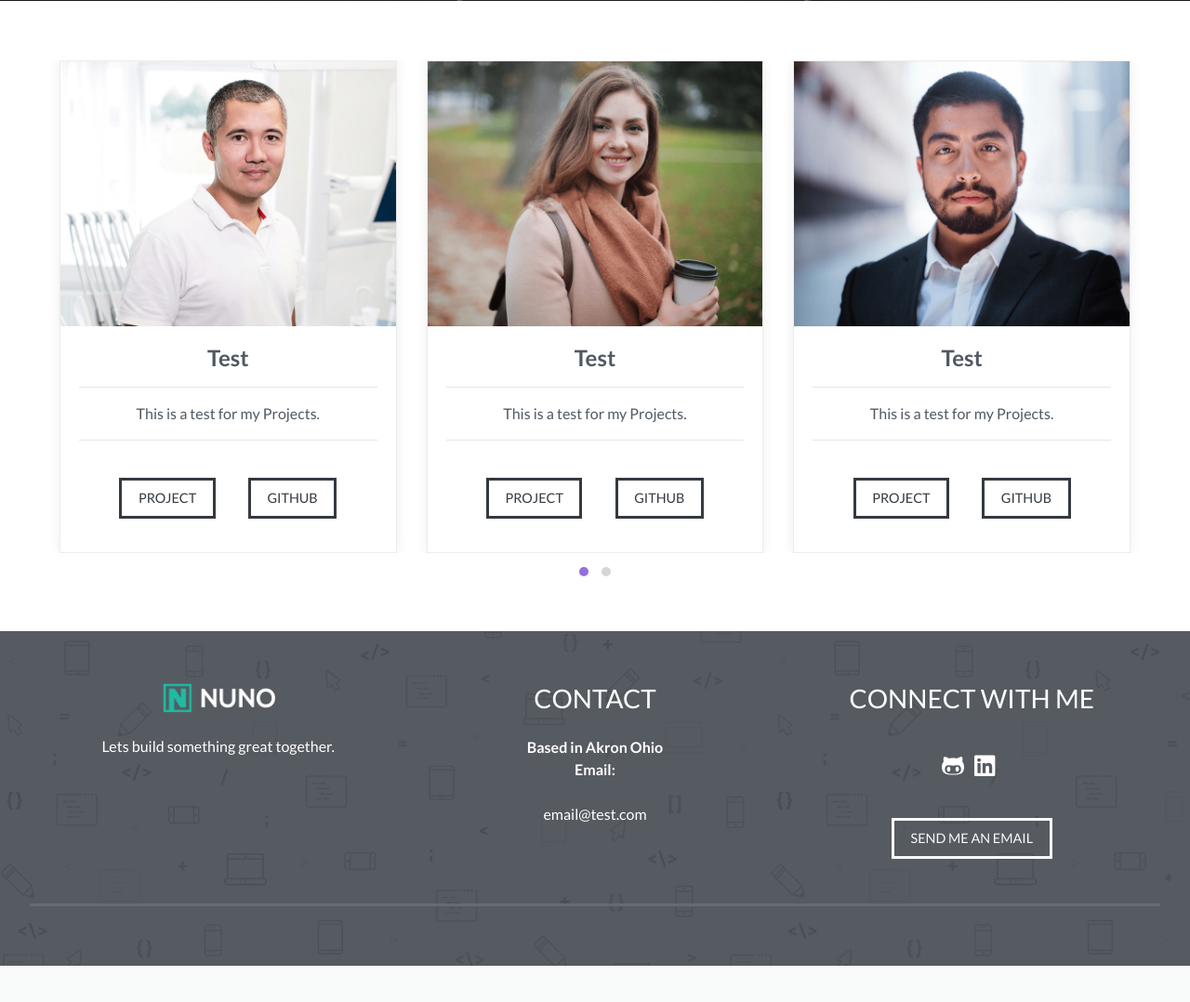
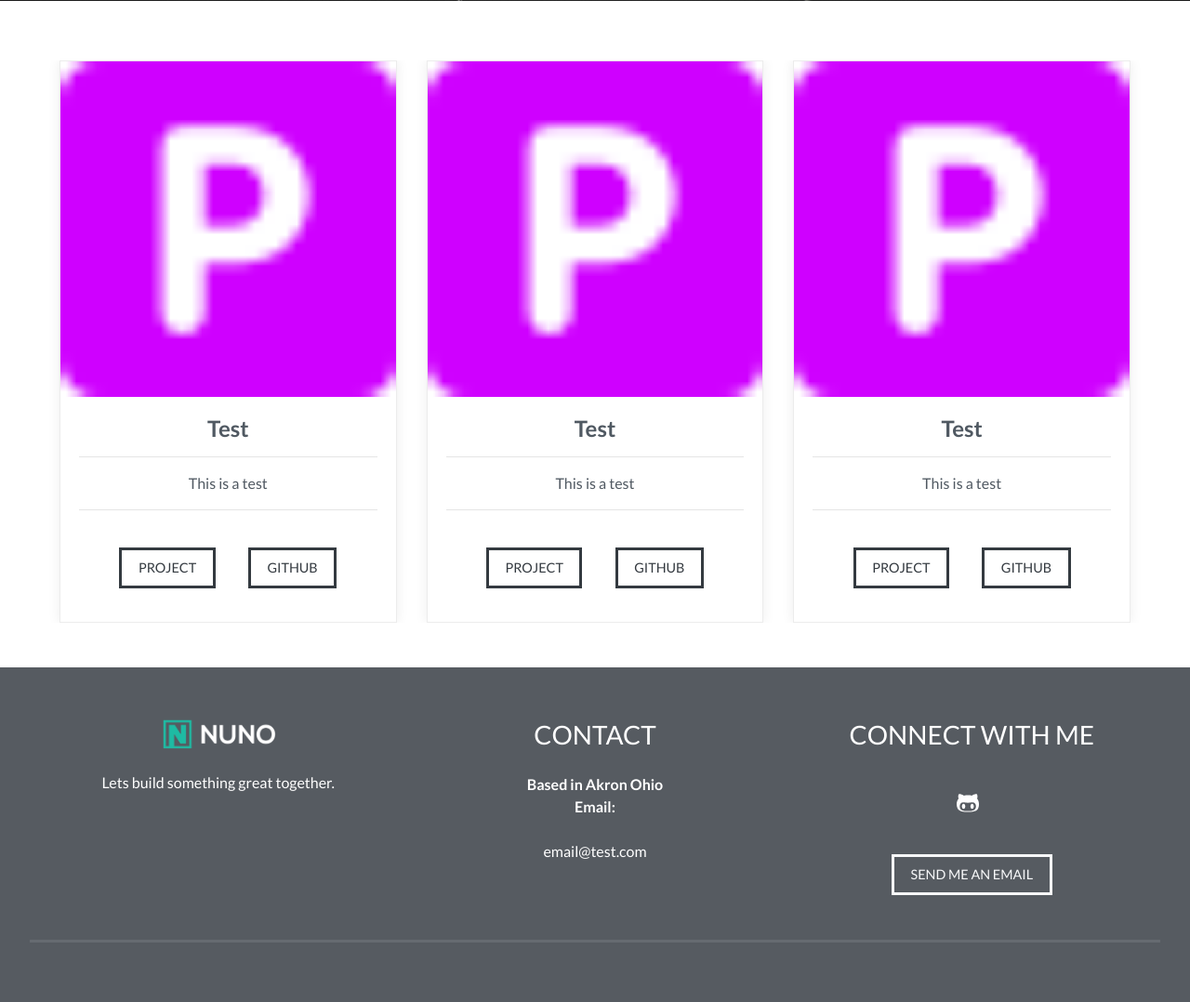
Before and after one commit to Logoplata/portfoliov2-project, a Django app: page /portfolio/ in a window 1280 px wide. Shown: the part 799-1877 px from the top of the page at 93% size. Before the commit the page ends 1838 px from the top, so only its background shows below. Run offline with Django 3.2, Linux system fonts and the light colour scheme; data comes from the database, SQL or seed files in the repository; some libraries are stand-ins or nearby versions.

Commit message:
Final commit

```diff
--- a/projects/templates/projects/projects.html
+++ b/projects/templates/projects/projects.html
@@ -5,7 +5,7 @@
 	<meta charset="utf-8">
 	<meta name="viewport" content="width=device-width, initial-scale=1">
 	<title>Logan Hugli - Web Developer</title>
-	<link rel="shortcut icon" href="img/favicon.ico">
+	<link rel="shortcut icon" type="image/png" href="{% static 'img/favicon.png' %}"/>
 	<link rel="stylesheet" href="{% static 'bootstrap-4.3.1-dist/css/bootstrap.min.css' %}">
 	<link rel="stylesheet" href="{% static 'style.css' %}">
 	<link rel="stylesheet" href="{% static 'css/animate.css' %}">
@@ -33,7 +33,7 @@
 	<div class="collapse navbar-collapse" id="navbarResponsive">
 		<ul class="navbar-nav ml-auto">
 			<li class="nav-item">
-				<a class="nav-link" href="#home">Home</a>
+				<a class="nav-link" href="{% url 'home' %}">Home</a>
 			</li>
 			<li class="nav-item">
 				<a class="nav-link active" href="#home">Portfolio</a>
@@ -42,7 +42,7 @@
 				<a class="nav-link" href="https://github.com/Logoplata">Github</a>
 			</li>
 			<li class="nav-item">
-				<a class="nav-link" href="team.html">Resume</a>
+				<a class="nav-link" href="{% static 'Resume 1.pdf' %}">Resume</a>
 			</li>
 			<li class="nav-item">
 				<a class="nav-link" href="mailto:Lhugli6386@hotmail.com">Contact Me</a>
@@ -102,46 +102,17 @@
 		<div class="os-animation" data-animation="fadeInUp">
 		<div id="team-slider" class="owl-carousel owl-theme">
 
+			{% for project in projects.all %}
 			<div class="card text-center">
-				<img class="card-img-top" src="img/team/team1.png" alt="">
+				<img class="card-img-top" src="{{ project.image.url }}" />
 				<div class="card-body">
 					<h4>Test</h4>
-					<p>This is a test for my Projects.</p>
+					<p>{{ project.summary }}</p>
 					<a class="btn btn-outline-dark btn-sm" href="mailto:Lhugli6386@hotmail.com">Project</a>
 					<a class="btn btn-outline-dark btn-sm" href="mailto:Lhugli6386@hotmail.com">GitHub</a>
 				</div>
 			</div>
-
-			<div class="card text-center">
-				<img class="card-img-top" src="img/team/team2.png" alt="">
-				<div class="card-body">
-					<h4>Test</h4>
-					<p>This is a test for my Projects.</p>
-					<a class="btn btn-outline-dark btn-sm" href="mailto:Lhugli6386@hotmail.com">Project</a>
-					<a class="btn btn-outline-dark btn-sm" href="mailto:Lhugli6386@hotmail.com">GitHub</a>
-				</div>
-			</div>
-
-			<div class="card text-center">
-				<img class="card-img-top" src="img/team/team3.png" alt="">
-				<div class="card-body">
-					<h4>Test</h4>
-					<p>This is a test for my Projects.</p>
-					<a class="btn btn-outline-dark btn-sm" href="mailto:Lhugli6386@hotmail.com">Project</a>
-					<a class="btn btn-outline-dark btn-sm" href="mailto:Lhugli6386@hotmail.com">GitHub</a>
-				</div>
-			</div>
-
-			<div class="card text-center">
-				<img class="card-img-top" src="img/team/team4.png" alt="">
-				<div class="card-body">
-					<h4>Test</h4>
-					<p>This is a test for my Projects.</p>
-					<a class="btn btn-outline-dark btn-sm" href="mailto:Lhugli6386@hotmail.com">Project</a>
-					<a class="btn btn-outline-dark btn-sm" href="mailto:Lhugli6386@hotmail.com">GitHub</a>
-				</div>
-			</div>
-
+			{% endfor %}
 		</div> <!--- End Team Slider -->
 		</div> <!--- End Animation -->
 	</div> <!--- End col-md-12 -->
@@ -156,6 +127,7 @@
 </div>
 <!--- End Fixed Background IMG Light -->
 
+</div>
 </div>
 <!--- End Portfolio Section -->
 
@@ -179,8 +151,7 @@
 
 	<div class="col-md-4">
 		<h3 class="text-center">CONNECT WITH ME</h3>
-		<a href="#"><i class="fab fa-github-alt"></i></a>
-		<a href="#"><i class="fab fa-linkedin"></i></a>
+		<a href="https://github.com/Logoplata"><i class="fab fa-github-alt"></i></a>
 		<br><br>
 		<a class="btn btn-outline-light btn-sm" href="mailto:Lhugli6386@hotmail.com">SEND ME AN EMAIL</a>
 	</div>
--- a/projects/views.py
+++ b/projects/views.py
@@ -3,4 +3,5 @@ from django.shortcuts import render
 from .models import Project
 
 def allprojects(request):
-	return render(request, 'projects/projects.html')
+	projects = Project.objects
+	return render(request, 'projects/projects.html', {'projects':projects})
--- a/static/style.css
+++ b/static/style.css
@@ -36,7 +36,7 @@ h3.title-heading {
 /* Medium (md) devices (tablets) */
 @media (max-width: 767px) {
   #title-heading {
-    background-image: url('img/title-background-mobile.png');
+    background-image: url('#');
   }
 }
 
@@ -366,7 +366,7 @@ blockquote .svg-inline--fa {
 /*============= CONTACT SECTION =============*/
 
 footer {
-  background: url('img/footer/footer.png') no-repeat;
+  background: url('#') no-repeat;
   /*background-color: #40474e;*/
   background-size: cover;
   color: white;
@@ -481,13 +481,13 @@ a.top-scroll:hover {
     font-size: 1.8rem;
   }
   #fixed {
-    background-image: url('img/fixed/apple-mobile.png');
+    background-image: url('#');
   }
   #fixed-2 {
     background-image: url('img/fixed/office-mobile.png');
   }
   footer {
-    background: url('img/footer/footer-mobile.png') no-repeat;
+    background: url('#') no-repeat;
   }
   .clients img {
     max-width: 50%;
```
Also changed, not shown: blog/templates/blog/allblogs.html (+5 -5 lines), blog/templates/blog/detail.html (+5 -5 lines), home/templates/home/home.html (+5 -5 lines), media/images/download_0WN6BKn.png (added), media/images/download_R3oiwvM.png (added), media/images/download_XsUnK5f.png (added), media/images/download_Y9WotqM.png (added), media/images/download_bHD6XGD.png (added), media/images/download_hbUSlKP.png (added), media/images/placeholder_7vCYOzD.png (added), media/images/placeholder_ngmvVaT.png (added), static/img/favicon.png, static/img/pythonicon.png (added), 1 other file.
